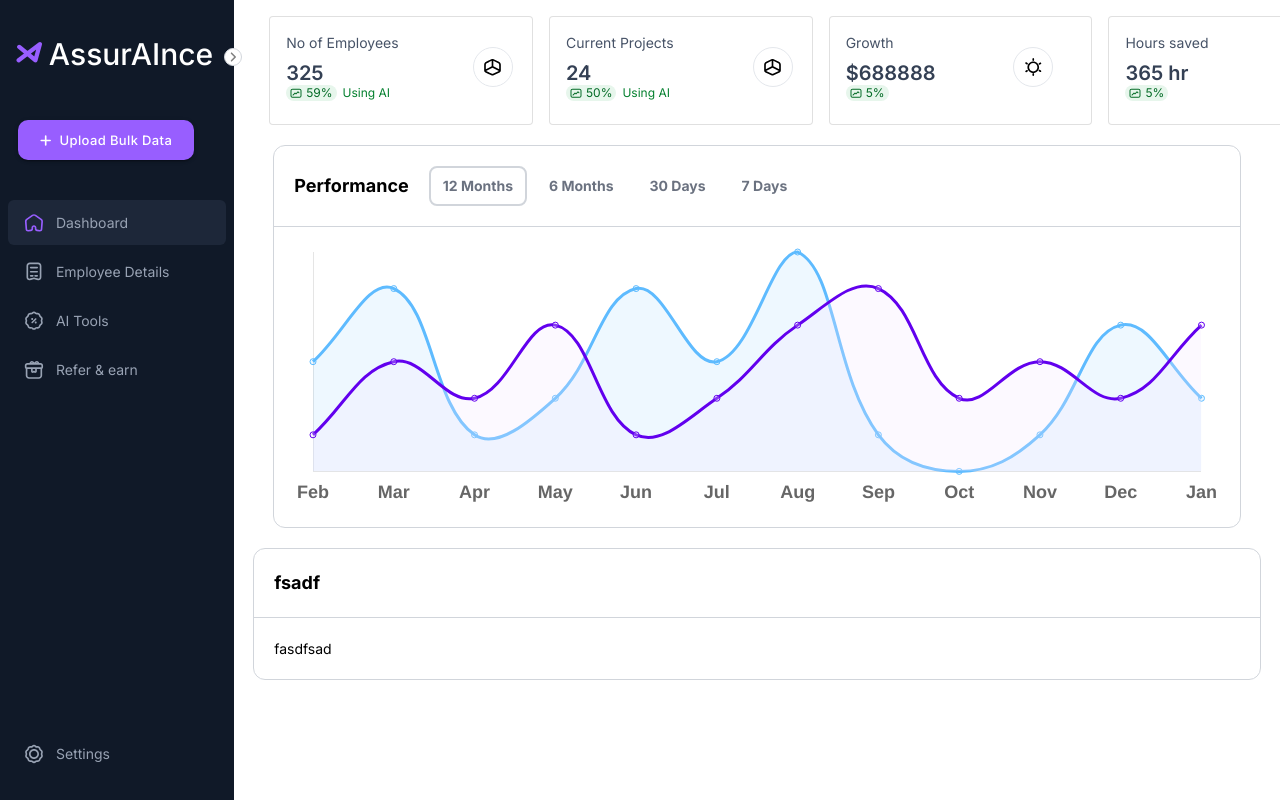
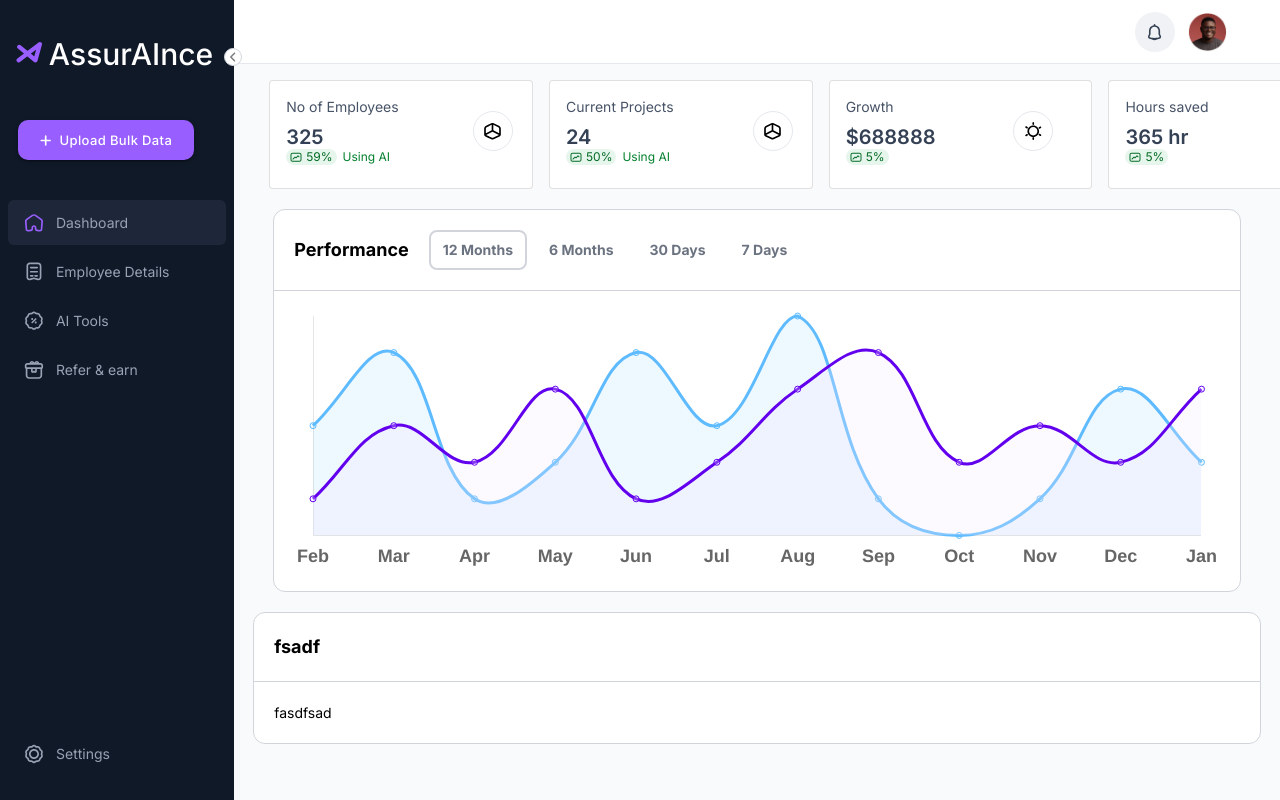
Before and after one commit to akatsuki-23/assurAInce-ui, a React (Create React App) app: page /#/home in a window 1280 px wide. Built offline with nearby package versions, Linux system fonts and the light colour scheme; no server answers; sample sign-in values are in the browser's storage.

Commit message:
feat(topbar): add topbar

```diff
--- a/src/components/icons/index.js
+++ b/src/components/icons/index.js
@@ -14,3 +14,4 @@ export { ReactComponent as ReferIcon } from "../../assets/icons/referIcon.svg";
 export { ReactComponent as SettingsIcon } from "../../assets/icons/settings.svg";
 export { ReactComponent as MenuIcon } from "../../assets/icons/menu.svg";
 export { ReactComponent as ArrowIcon } from "../../assets/icons/arrow.svg";
+export { ReactComponent as NotificationIcon } from "../../assets/icons/notification.svg";
--- a/src/components/nav-bar/NavigationBar.jsx
+++ b/src/components/nav-bar/NavigationBar.jsx
@@ -46,7 +46,7 @@ const NavigationBar = () => {
           fill="#808080"
           stroke="#000000"
           className={` w-3 h-3 ${
-            open ? "" : "rotate-180"
+            open ? "rotate-180" : ""
           } `}
           onClick={handleMenuClick}
         />
--- /dev/null
+++ b/src/components/top-bar/Topbar.jsx
@@ -0,0 +1,16 @@
+import { NotificationIcon } from "../icons";
+
+const Topbar = () => {
+  return (
+    <div className="h-[70px] bg-white w-full border-b-[1px] border-[#E4E7EC] px-[53px] items-center">
+      <div className="flex items-center justify-end h-full flex-row gap-3">
+        <div className="w-10 h-10 bg-[#F0F2F5] flex justify-center items-center rounded-full">
+          <NotificationIcon className="w-5 h-5"/>
+        </div>
+        <img src="images/profile.png" alt="" className="w-10 h-10" />
+      </div>
+    </div>
+  );
+};
+
+export default Topbar;
--- a/src/routes/PrivateRoute.jsx
+++ b/src/routes/PrivateRoute.jsx
@@ -4,12 +4,15 @@ import RoutesPath from "./RoutesPath";
 import HomePage from "../containers/home/Home";
 import NavigationBar from "../components/nav-bar/NavigationBar";
 import Notification from "../features/notification/Notification";
+import Topbar from "../components/top-bar/Topbar";
 
 const PrivateLayout = () => {
   return (
     <div className="flex h-screen">
       <NavigationBar />
-      <div className="flex h-screen w-screen flex-row overflow-y-auto justify-center">
+      <div className="flex w-screen flex-col">
+      <Topbar/>
+      <div className="flex h-screen flex-row overflow-y-auto bg-[#F9FAFB] justify-center">
         <div className="w-[calc(100vw-272px)]">
           <Routes>
             <Route path={RoutesPath.HOME} element={<HomePage />} />
@@ -20,6 +23,7 @@ const PrivateLayout = () => {
           </Routes>
         </div>
       </div>
+      </div>
       <Notification />
     </div>
   );
```
Also changed, not shown: public/images/profile.png (added), src/assets/icons/notification.svg (added).
